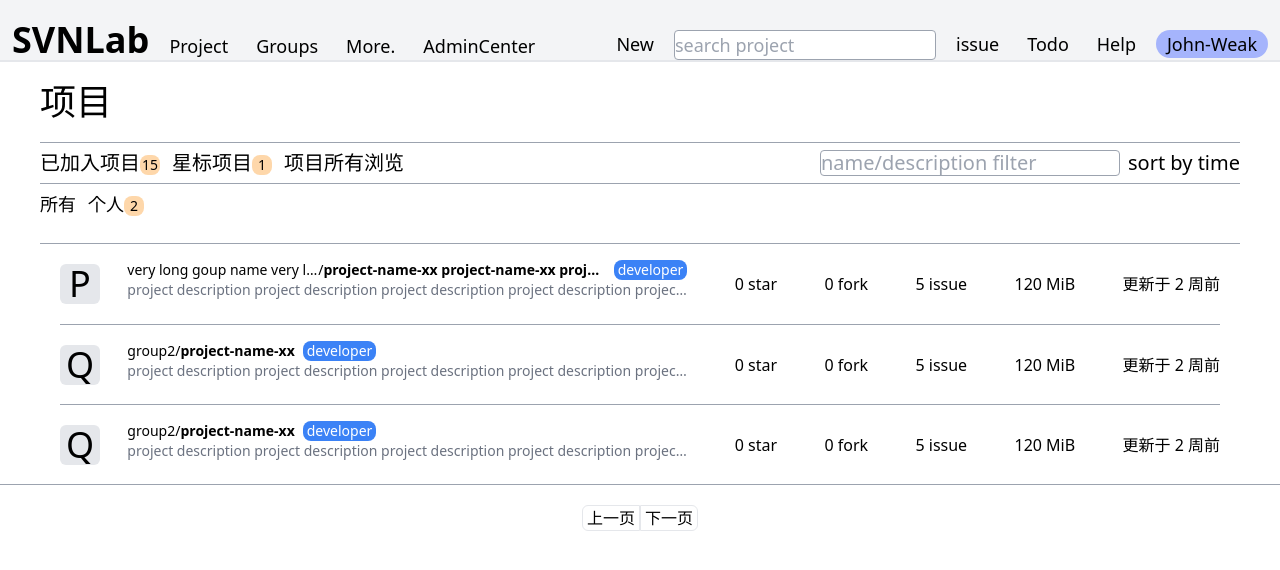
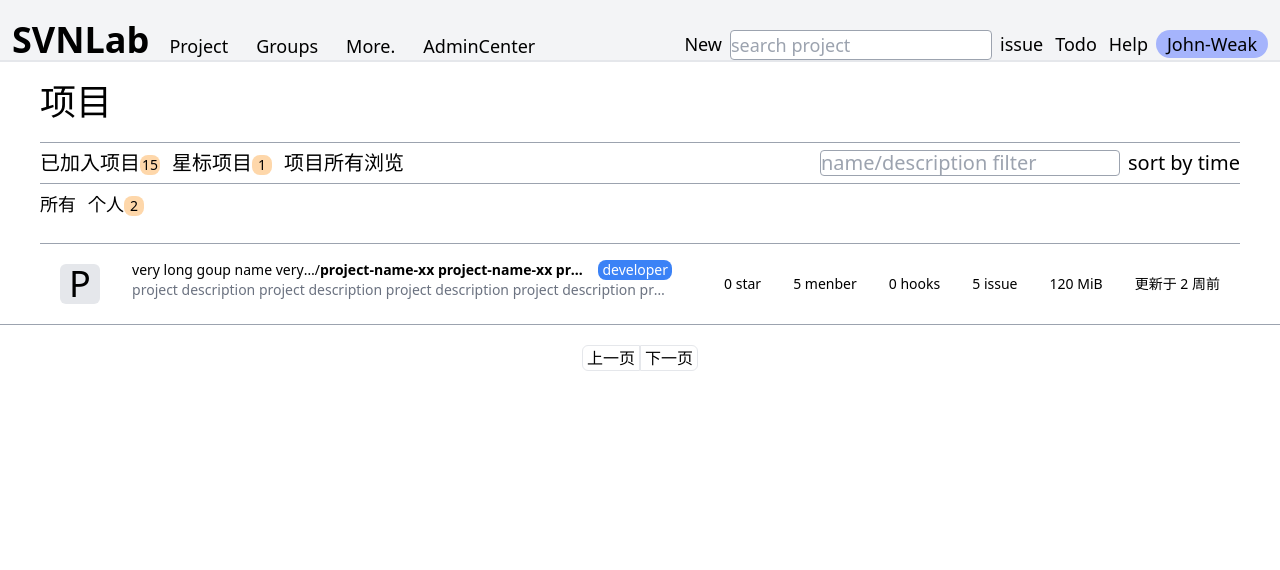
Before and after one commit to tujiapeng/SVNLab, a Vue app: page / in a window 1280 px wide. Shown: the top 570 px of the page. Built offline with nearby package versions, Linux system fonts and the light colour scheme.

Commit message:
update css and example content

```diff
--- a/src/components/Header.vue
+++ b/src/components/Header.vue
@@ -51,7 +51,7 @@
         <li>
           <button
             type="button"
-            class="mr-3 pl-2 pr-2 rounded hover:bg-gray-300"
+            class="mr-1 px-1 rounded hover:bg-gray-300"
           >
             New
           </button>
@@ -64,7 +64,7 @@
               id="top-search-bar"
               placeholder="search project"
               class="
-                mr-3
+                mr-1
                 text-lg
                 border border-gray-400
                 rounded
@@ -76,7 +76,7 @@
         <li>
           <button
             type="button"
-            class="mr-3 pl-2 pr-2 rounded hover:bg-gray-300"
+            class="mr-1 px-1 rounded hover:bg-gray-300"
           >
             issue
           </button>
@@ -84,7 +84,7 @@
         <li>
           <button
             type="button"
-            class="mr-3 pl-2 pr-2 rounded hover:bg-gray-300"
+            class="mr-1 px-1 rounded hover:bg-gray-300"
           >
             Todo
           </button>
@@ -92,7 +92,7 @@
         <li>
           <button
             type="button"
-            class="mr-3 pl-2 pr-2 rounded hover:bg-gray-300"
+            class="mr-1 px-1 rounded hover:bg-gray-300"
           >
             Help
           </button>
@@ -102,8 +102,7 @@
             type="button"
             class="
               mr-3
-              pl-2
-              pr-2
+              px-1
               rounded-full
               w-28
               truncate
--- a/src/components/Pagenation.vue
+++ b/src/components/Pagenation.vue
@@ -6,8 +6,7 @@
       <li>
         <button
           class="
-            pl-1
-            pr-1
+            px-1
             border border-gray-200
             rounded-l-md
             hover:bg-gray-300
@@ -19,8 +18,7 @@
       <li>
         <button
           class="
-            pl-1
-            pr-1
+            px-1
             border border-gray-200
             rounded-r-md
             hover:bg-gray-300
--- a/src/components/ProjectFilter.vue
+++ b/src/components/ProjectFilter.vue
@@ -3,8 +3,7 @@
   <div
     class="
       mt-5
-      ml-10
-      mr-10
+      mx-10
       text-xl
       font-medium
       items-center
--- a/src/components/ProjectList.vue
+++ b/src/components/ProjectList.vue
@@ -1,10 +1,10 @@
 <template>
   <!-- project list holder -->
-  <div class="mt-5 ml-10 mr-10 divide-y divide-gray-400">
+  <div class="mt-5 mx-10 divide-y divide-gray-400">
     <!-- project 01 -->
     <ul
       id="project-list"
-      class="ml-5 mr-5 flex h-20 items-center justify-between"
+      class="mx-5 flex h-20 items-center justify-between"
     >
       <!-- li 4 project row 1 -->
       <li>
@@ -18,7 +18,7 @@
       </li>
       <li class="w-1/2">
         <!-- column 2 project detail -->
-        <div class="ml-5 h-12 text-sm truncate">
+        <div class="mx-5 h-12 text-sm truncate">
           <!-- upper line -->
           <div class="flex">
             <a class="max-w-min truncate" href=""
@@ -35,8 +35,7 @@
               class="
                 ml-2
                 bg-blue-500
-                pl-1
-                pr-1
+                px-1
                 rounded-lg
                 text-center text-white
               "
@@ -55,181 +54,32 @@
         </div>
       </li>
       <!-- column 3 info -->
-      <li class="ml-10">
+      <li class="ml-5 text-sm">
         <p>0 star</p>
       </li>
       <!-- column 4 -->
-      <li class="ml-10">
+      <li class="ml-5 text-sm">
         <div>
-          <p>0 fork</p>
+          <p>5 menber</p>
         </div>
       </li>
+      <li class="ml-5 text-sm">
+          <p>0 hooks</p>
+      </li>
       <!-- column 5 -->
-      <li class="ml-10">
+      <li class="ml-5 text-sm">
         <div>
           <a href="">5 issue</a>
         </div>
       </li>
       <!-- column 6 -->
-      <li class="ml-10">
+      <li class="ml-5 text-sm">
         <div>
           <a href="">120 MiB</a>
         </div>
       </li>
       <!-- column 7 -->
-      <li class="ml-10">
-        <div>
-          <p>更新于 2 周前</p>
-        </div>
-      </li>
-    </ul>
-    <!-- project 02 -->
-    <ul
-      id="project-list"
-      class="ml-5 mr-5 flex h-20 items-center justify-between"
-    >
-      <!-- li 4 project row 1 -->
-      <li>
-        <!-- column 1 avator -->
-        <div
-          id="project-avator"
-          class="w-10 h-10 bg-gray-200 rounded-md text-center align-middle"
-        >
-          <a href="" class="text-4xl">Q</a>
-        </div>
-      </li>
-      <li class="w-1/2">
-        <!-- column 2 project detail -->
-        <div class="ml-5 h-12 text-sm truncate">
-          <!-- upper line -->
-          <div class="flex">
-            <a class="max-w-min truncate" href="">group2 </a>
-            <span>/</span>
-            <a class="max-w-min font-bold truncate" href="">
-              project-name-xx
-            </a>
-            <span
-              class="
-                ml-2
-                bg-blue-500
-                pl-1
-                pr-1
-                rounded-lg
-                text-center text-white
-              "
-              >developer</span
-            >
-          </div>
-          <!-- description text -->
-          <div>
-            <p class="truncate text-gray-500">
-              project description project description project description
-              project description project description project description
-              project description project description project description
-              project description
-            </p>
-          </div>
-        </div>
-      </li>
-      <!-- column 3 info -->
-      <li class="ml-10">
-        <p>0 star</p>
-      </li>
-      <!-- column 4 -->
-      <li class="ml-10">
-        <div>
-          <p>0 fork</p>
-        </div>
-      </li>
-      <!-- column 5 -->
-      <li class="ml-10">
-        <div>
-          <a href="">5 issue</a>
-        </div>
-      </li>
-      <!-- column 6 -->
-      <li class="ml-10">
-        <div>
-          <a href="">120 MiB</a>
-        </div>
-      </li>
-      <!-- column 7 -->
-      <li class="ml-10">
-        <div>
-          <p>更新于 2 周前</p>
-        </div>
-      </li>
-    </ul>
-    <!-- project 03 -->
-    <ul
-      id="project-list"
-      class="ml-5 mr-5 flex h-20 items-center justify-between"
-    >
-      <!-- li 4 project row 1 -->
-      <li>
-        <!-- column 1 avator -->
-        <div
-          id="project-avator"
-          class="w-10 h-10 bg-gray-200 rounded-md text-center align-middle"
-        >
-          <a href="" class="text-4xl">Q</a>
-        </div>
-      </li>
-      <li class="w-1/2">
-        <!-- column 2 project detail -->
-        <div class="ml-5 h-12 text-sm truncate">
-          <!-- upper line -->
-          <div class="flex">
-            <a class="max-w-min truncate" href="">group2 </a>
-            <span>/</span>
-            <p class="max-w-min font-bold truncate">project-name-xx</p>
-            <span
-              class="
-                ml-2
-                bg-blue-500
-                pl-1
-                pr-1
-                rounded-lg
-                text-center text-white
-              "
-              >developer</span
-            >
-          </div>
-          <!-- description text -->
-          <div>
-            <p class="truncate text-gray-500">
-              project description project description project description
-              project description project description project description
-              project description project description project description
-              project description
-            </p>
-          </div>
-        </div>
-      </li>
-      <!-- column 3 info -->
-      <li class="ml-10">
-        <p>0 star</p>
-      </li>
-      <!-- column 4 -->
-      <li class="ml-10">
-        <div>
-          <p>0 fork</p>
-        </div>
-      </li>
-      <!-- column 5 -->
-      <li class="ml-10">
-        <div>
-          <a href="">5 issue</a>
-        </div>
-      </li>
-      <!-- column 6 -->
-      <li class="ml-10">
-        <div>
-          <a href="">120 MiB</a>
-        </div>
-      </li>
-      <!-- column 7 -->
-      <li class="ml-10">
+      <li class="ml-5 text-sm">
         <div>
           <p>更新于 2 周前</p>
         </div>
```
